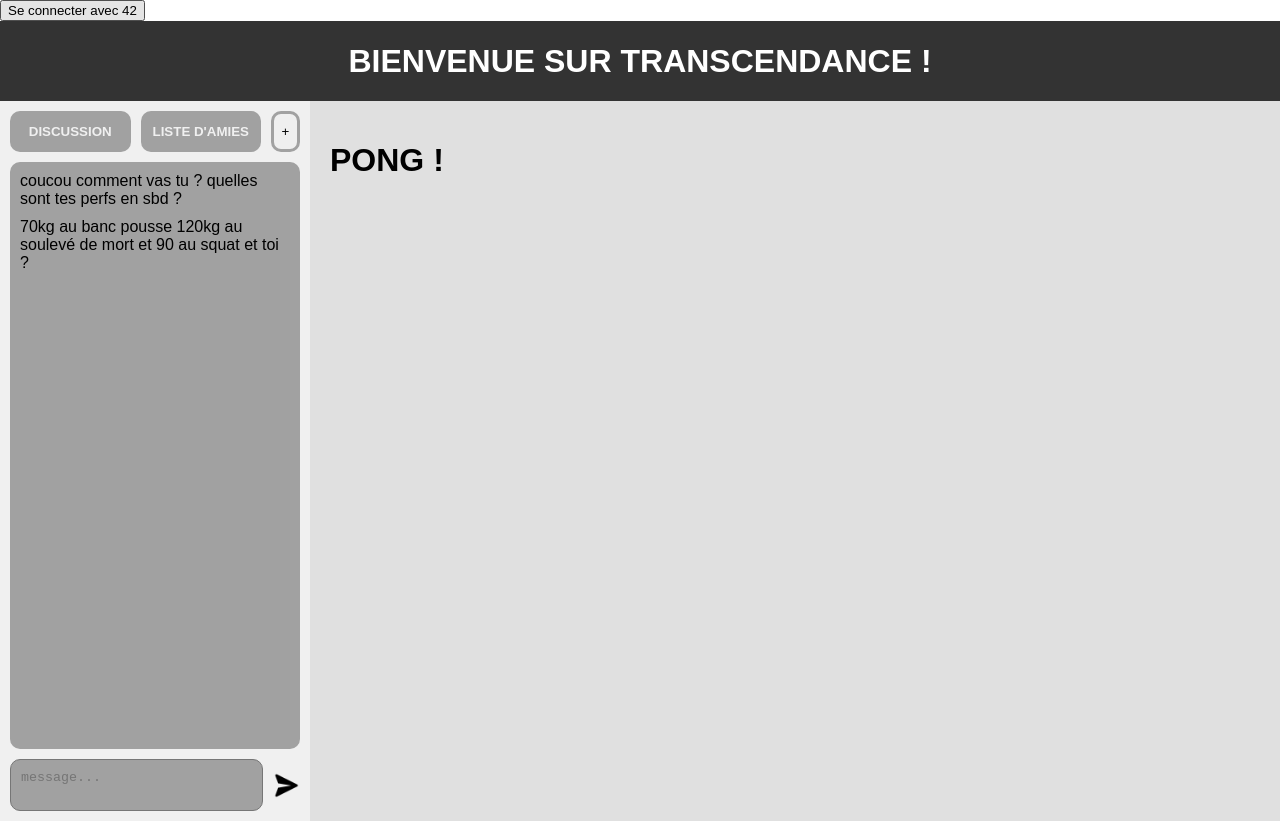
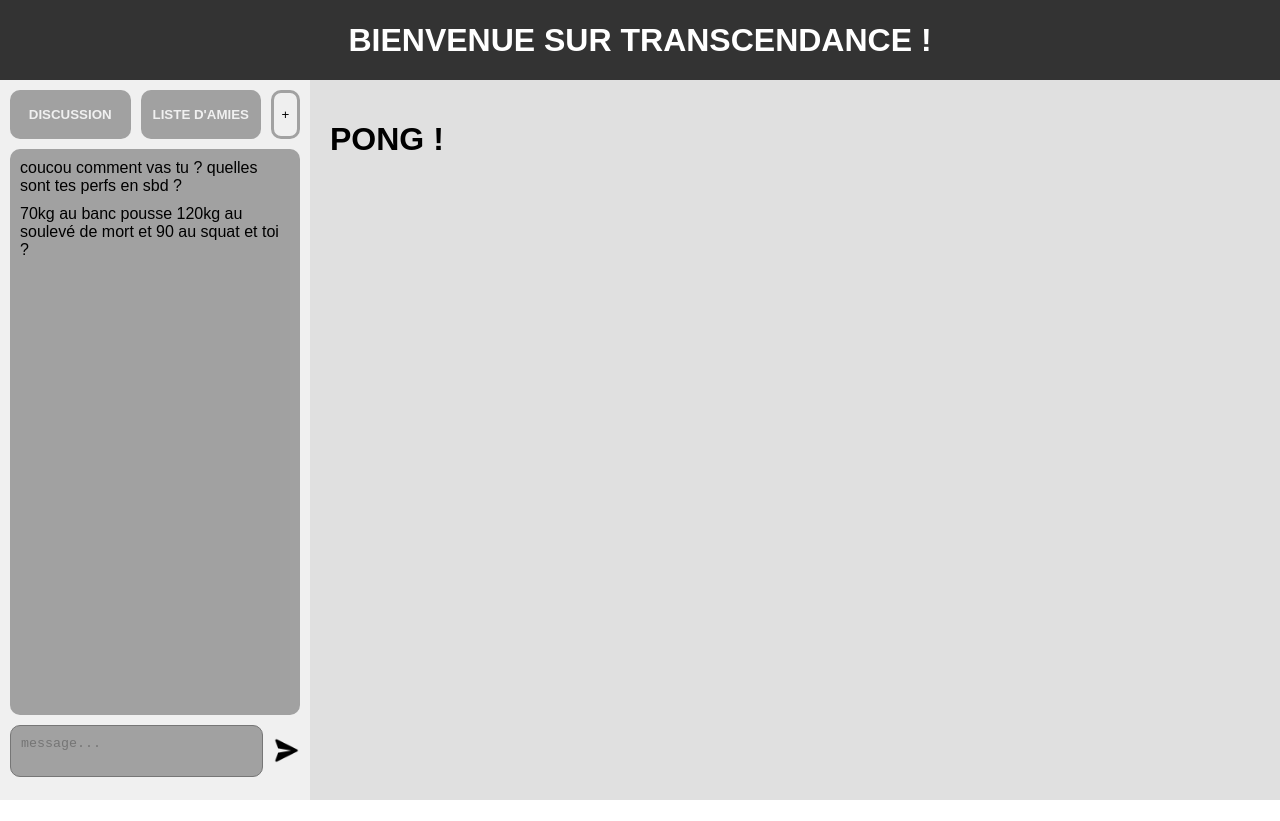
Before and after one commit to Doudrd69/ft_transcendance, a Next.js app in the folder client/: page / in a window 1280 px wide. After the commit the page ends 800 px from the top, so only its background shows below. Built offline with nearby package versions, Linux system fonts and the light colour scheme.

Commit message:
Buttom-auth

```diff
--- /dev/null
+++ b/client/app/components/chat/auth/Authentification.css
@@ -0,0 +1,19 @@
+.block-auth{
+    display: flex;
+    justify-content: center;
+    align-items: center;
+    height: 90%;
+}
+
+.button-auth{
+    background-color: #a1a1a1;
+    border-radius: 10px;
+    border: none;
+    height: 20vh;
+    width: 20vh;
+    transition: background-color 0.3s ease;
+}
+
+.button-auth:hover{
+ background-color: aqua;
+}
--- /dev/null
+++ b/client/app/components/chat/auth/Authentification.tsx
@@ -0,0 +1,13 @@
+import './Authentification.css'
+import React from 'react'
+
+const Authentificationcomponent: React.Fc = () => {
+  return (
+	<div className="block-auth">
+		<a href="https://api.intra.42.fr/oauth/authorize?client_id=u-s4t2ud-4d0db0aeaaddb9bee1f99f2e27a7fee7a501130aa05cb3cffe2caf30e50418be&redirect_uri=http%3A%2F%2Flocalhost%3A3000%2F&response_type=code">
+			<button className= "button-auth">Se connecter avec 42</button>
+		</a>
+	</div>
+  )
+};
+	export default Authentificationcomponent
--- a/client/app/components/chat/bodyChat/Body.css
+++ b/client/app/components/chat/bodyChat/Body.css
@@ -0,0 +1,5 @@
+.powerlifter{
+	display:flex;
+	flex-direction: column;
+	height: 93%;
+}
--- a/client/app/components/chat/bodyChat/Body.tsx
+++ b/client/app/components/chat/bodyChat/Body.tsx
@@ -7,11 +7,11 @@ import FriendsListComponent from './friendslist/FriendsList';
 const BodyComponent: React.FC = () => {
 
 	return (
-        <>
+        <div className="powerlifter">
             {/* <FriendsListComponent></FriendsListComponent> */}
             <DiscussionComponent></DiscussionComponent>
             <MessageComponent></MessageComponent>
-        </>
+        </div>
 	)
 };
 export default BodyComponent;
--- a/client/app/components/chat/bodyChat/discussion/Discussion.css
+++ b/client/app/components/chat/bodyChat/discussion/Discussion.css
@@ -5,7 +5,7 @@
 	/* border: 3px solid #333; */
 	margin: 0px 10px 10px 10px;
 	width: (100% - 20px);
-    height: 100%;
+	height: calc(90% - 20px);
 	border-radius:10px;
 	overflow: scroll;
 	background-color:#a1a1a1 ;
--- a/client/app/page.tsx
+++ b/client/app/page.tsx
@@ -7,6 +7,7 @@ import RootLayout from './layout'
 import Chat from './components/chat/Chat'
 import Game from './components/game/Game'
 import Header from './components/header/Header'
+import Authentificationcomponent from './components/chat/auth/Authentification';
 
 export default function Home() {
 
@@ -39,12 +40,8 @@ export default function Home() {
 
 	return (
 			<RootLayout>
-					<div className="420Auth">
-						<a href="https://api.intra.42.fr/oauth/authorize?client_id=u-s4t2ud-4d0db0aeaaddb9bee1f99f2e27a7fee7a501130aa05cb3cffe2caf30e50418be&redirect_uri=http%3A%2F%2Flocalhost%3A3000%2F&response_type=code">
-							<button>Se connecter avec 42</button>
-						</a>
-					</div>
 				<Header></Header>
+				{/* <Authentificationcomponent></Authentificationcomponent> */}
 				<div className="container">
 					<Chat></Chat>
 					<Game></Game>
```
Lines whose indentation alone changed are shown as unchanged.
